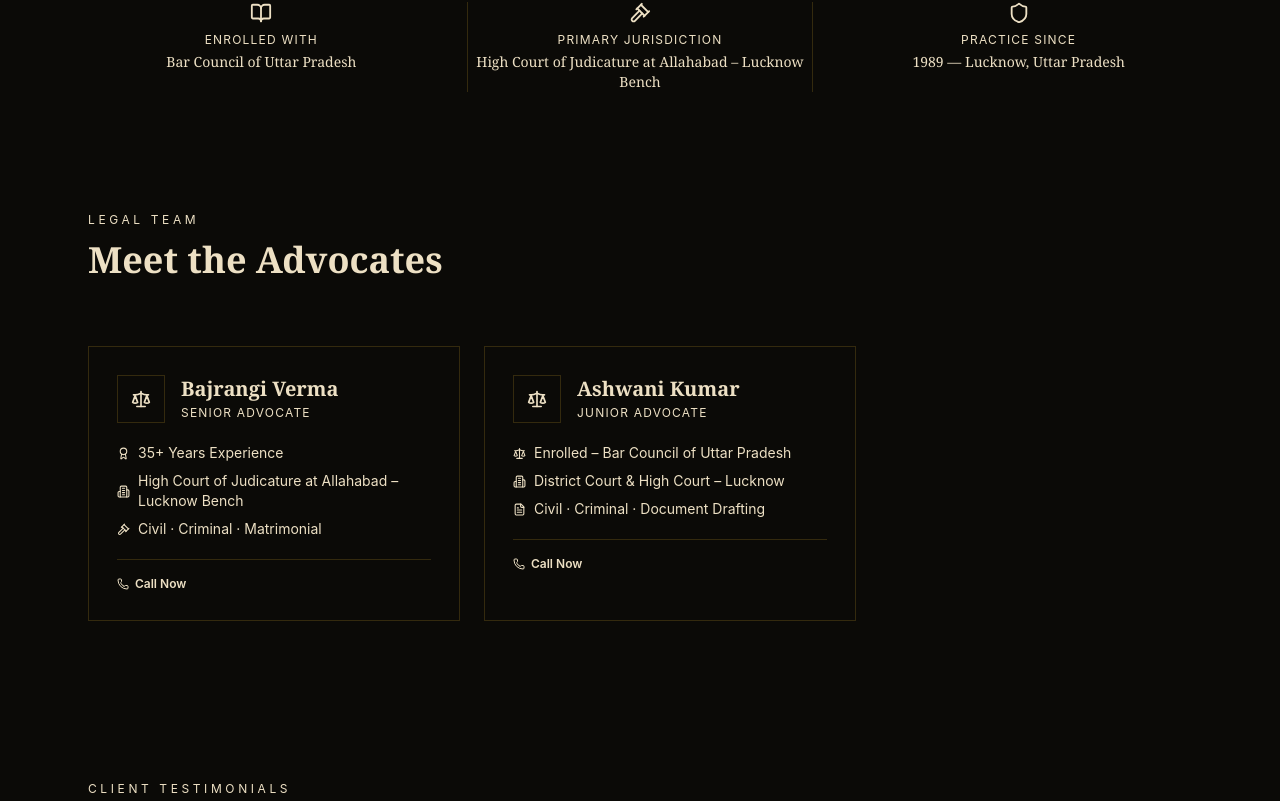
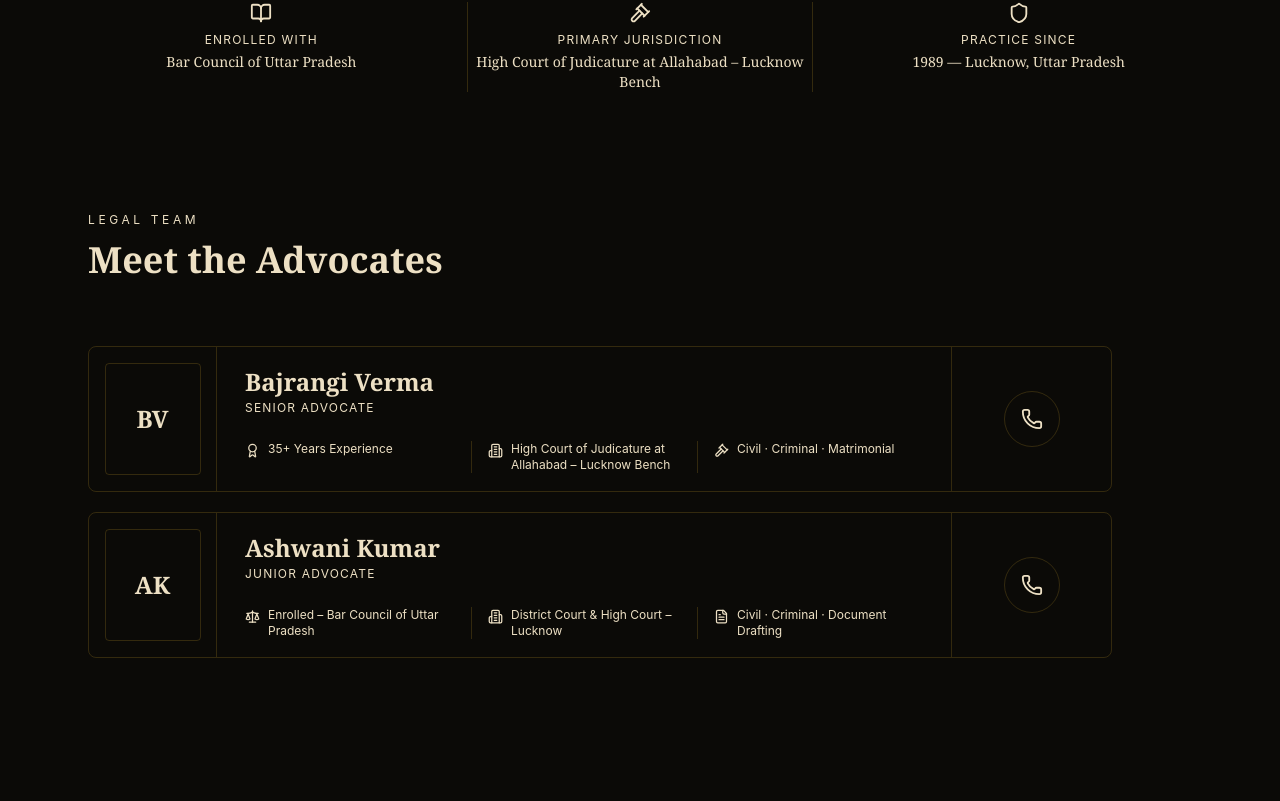
Before and after one commit to Ayushpatel-beep/bajrangi-verma-website, a React (Vite) app: page / in a window 1280 px wide. Shown: the part 1419-2220 px from the top of the page. Built offline with nearby package versions, Linux system fonts and the light colour scheme; a web font is replaced by a local one.

Commit message:
Update legal team advocate cards

```diff
--- a/src/app/App.tsx
+++ b/src/app/App.tsx
@@ -606,55 +606,180 @@ function HomePage({ nav }: { nav: (p: Page) => void }) {
       </section>
 
       {/* ── Team ── */}
-      <section className="max-w-6xl mx-auto px-6 py-20">
-        <div className="mb-12">
-          <p className="font-sans text-xs tracking-[0.3em] text-primary uppercase mb-3">Legal Team</p>
-          <h2 className="font-serif text-3xl md:text-4xl font-bold text-foreground mb-4">Meet the Advocates</h2>
-          <div className="w-16 h-0.5 bg-primary" />
-        </div>
-        <div className="grid grid-cols-1 md:grid-cols-2 gap-6 max-w-3xl">
-          {/* Senior */}
-          <div className="bg-card border border-primary/40 p-7">
-            <div className="flex items-start gap-4 mb-5">
-              <div className="w-12 h-12 bg-primary/10 border border-primary/40 flex items-center justify-center shrink-0">
-                <Scale size={20} className="text-primary" />
-              </div>
-              <div>
-                <h3 className="font-serif text-xl font-bold text-foreground">Bajrangi Verma</h3>
-                <p className="font-sans text-xs text-primary tracking-widest uppercase mt-0.5">Senior Advocate</p>
-              </div>
-            </div>
-            <div className="space-y-2 text-sm font-sans text-muted-foreground">
-              <div className="flex items-center gap-2"><Award size={13} className="text-primary shrink-0" /> 35+ Years Experience</div>
-              <div className="flex items-center gap-2"><Building2 size={13} className="text-primary shrink-0" /> High Court of Judicature at Allahabad – Lucknow Bench</div>
-              <div className="flex items-center gap-2"><Gavel size={13} className="text-primary shrink-0" /> Civil · Criminal · Matrimonial</div>
-            </div>
-            <div className="mt-5 pt-4 border-t border-border flex gap-3">
-              <a href={CALL_LINK} className="flex items-center gap-1.5 text-xs font-sans font-semibold text-primary hover:underline"><Phone size={12} /> Call Now</a>
-            </div>
-          </div>
-          {/* Junior */}
-          <div className="bg-card border border-border p-7 hover:border-primary/30 transition-colors">
-            <div className="flex items-start gap-4 mb-5">
-              <div className="w-12 h-12 bg-primary/10 border border-primary/40 flex items-center justify-center shrink-0">
-  <Scale size={20} className="text-primary" />
+<section className="max-w-6xl mx-auto px-6 py-20">
+  <div className="mb-12">
+    <p className="font-sans text-xs tracking-[0.3em] text-primary uppercase mb-3">
+      Legal Team
+    </p>
+
+    <h2 className="font-serif text-3xl md:text-4xl font-bold text-foreground mb-4">
+      Meet the Advocates
+    </h2>
+
+    <div className="w-16 h-0.5 bg-primary" />
+  </div>
+
+  <div className="space-y-5 max-w-5xl">
+
+    {/* ── Senior Advocate ── */}
+    <div className="bg-card border border-primary/40 rounded-lg overflow-hidden">
+      <div className="flex items-center">
+
+        {/* Photo */}
+        <div className="w-28 h-32 md:w-32 md:h-36 shrink-0 flex items-center justify-center bg-primary/10 border-r border-primary/30">
+          <div className="w-20 h-24 md:w-24 md:h-28 bg-primary/10 border border-primary/50 rounded-sm flex items-center justify-center overflow-hidden">
+            <span className="text-primary font-serif text-2xl font-bold">
+              BV
+            </span>
+          </div>
+        </div>
+
+        {/* Advocate Information */}
+<div className="flex-1 px-5 py-4 md:px-7">
+
+  <h3 className="font-serif text-xl md:text-2xl font-bold text-foreground">
+    Bajrangi Verma
+  </h3>
+
+  <p className="font-sans text-xs text-primary tracking-widest uppercase mt-0.5">
+    Senior Advocate
+  </p>
+
+  {/* Divider below name */}
+  <div className="w-56 h-px bg-primary/40 mt-3 mb-3" />
+
+  {/* Details */}
+  <div className="grid grid-cols-3 text-xs font-sans text-muted-foreground">
+
+    <div className="flex items-start gap-2 pr-4">
+      <Award size={15} className="text-primary shrink-0 mt-0.5" />
+      <span>35+ Years Experience</span>
+    </div>
+
+    <div className="flex items-start gap-2 px-4 border-l border-primary/30">
+      <Building2 size={15} className="text-primary shrink-0 mt-0.5" />
+      <span>
+        High Court of Judicature at Allahabad – Lucknow Bench
+      </span>
+    </div>
+
+    <div className="flex items-start gap-2 pl-4 border-l border-primary/30">
+      <Gavel size={15} className="text-primary shrink-0 mt-0.5" />
+      <span>
+        Civil · Criminal · Matrimonial
+      </span>
+    </div>
+
+  </div>
 </div>
-              <div>
-                <h3 className="font-serif text-xl font-bold text-foreground">Ashwani Kumar</h3>
-                <p className="font-sans text-xs text-primary tracking-widest uppercase mt-0.5">Junior Advocate</p>
-              </div>
-            </div>
-            <div className="space-y-2 text-sm font-sans text-muted-foreground">
-              <div className="flex items-center gap-2"><Scale size={13} className="text-muted-foreground shrink-0" /> Enrolled – Bar Council of Uttar Pradesh</div>
-              <div className="flex items-center gap-2"><Building2 size={13} className="text-muted-foreground shrink-0" /> District Court & High Court – Lucknow</div>
-              <div className="flex items-center gap-2"><FileText size={13} className="text-muted-foreground shrink-0" /> Civil · Criminal · Document Drafting</div>
-            </div>
-            <div className="mt-5 pt-4 border-t border-border flex gap-3"></div>
-              <a href={CALL_LINK_ASHWANI} className="flex items-center gap-1.5 text-xs font-sans font-semibold text-primary hover:underline"><Phone size={12} /> Call Now</a>
-          </div>
-        </div>
-      </section>
-
+
+        {/* Call Button */}
+        <div className="hidden sm:flex items-center justify-center w-32 md:w-40 self-stretch border-l border-primary/30">
+          <a
+            href={CALL_LINK}
+            aria-label="Call Bajrangi Verma"
+            className="w-14 h-14 rounded-full border border-primary flex items-center justify-center text-primary hover:bg-primary hover:text-background transition-colors"
+          >
+            <Phone size={22} />
+          </a>
+        </div>
+
+      </div>
+
+      {/* Mobile Call Button */}
+      <div className="sm:hidden border-t border-primary/30 p-4">
+        <a
+          href={CALL_LINK}
+          className="w-11 h-11 rounded-full border border-primary flex items-center justify-center text-primary hover:bg-primary hover:text-background transition-colors"
+          aria-label="Call Bajrangi Verma"
+        >
+          <Phone size={18} />
+        </a>
+      </div>
+    </div>
+
+
+    {/* ── Junior Advocate ── */}
+    <div className="bg-card border border-border rounded-lg overflow-hidden hover:border-primary/40 transition-colors">
+      <div className="flex items-center">
+
+        {/* Photo */}
+        <div className="w-28 h-32 md:w-32 md:h-36 shrink-0 flex items-center justify-center bg-primary/10 border-r border-primary/30">
+          <div className="w-20 h-24 md:w-24 md:h-28 bg-primary/10 border border-primary/50 rounded-sm flex items-center justify-center overflow-hidden">
+            <span className="text-primary font-serif text-2xl font-bold">
+              AK
+            </span>
+          </div>
+        </div>
+
+        {/* Advocate Information */}
+<div className="flex-1 px-5 py-4 md:px-7">
+
+  <h3 className="font-serif text-xl md:text-2xl font-bold text-foreground">
+    Ashwani Kumar
+  </h3>
+
+  <p className="font-sans text-xs text-primary tracking-widest uppercase mt-0.5">
+    Junior Advocate
+  </p>
+
+  {/* Divider below name */}
+  <div className="w-56 h-px bg-primary/40 mt-3 mb-3" />
+
+  {/* Details */}
+  <div className="grid grid-cols-3 text-xs font-sans text-muted-foreground">
+
+    <div className="flex items-start gap-2 pr-4">
+      <Scale size={15} className="text-primary shrink-0 mt-0.5" />
+      <span>
+        Enrolled – Bar Council of Uttar Pradesh
+      </span>
+    </div>
+
+    <div className="flex items-start gap-2 px-4 border-l border-primary/30">
+      <Building2 size={15} className="text-primary shrink-0 mt-0.5" />
+      <span>
+        District Court & High Court – Lucknow
+      </span>
+    </div>
+
+    <div className="flex items-start gap-2 pl-4 border-l border-primary/30">
+      <FileText size={15} className="text-primary shrink-0 mt-0.5" />
+      <span>
+        Civil · Criminal · Document Drafting
+      </span>
+    </div>
+
+  </div>
+</div>
+
+        {/* Call Button */}
+        <div className="hidden sm:flex items-center justify-center w-32 md:w-40 self-stretch border-l border-primary/30">
+          <a
+            href={CALL_LINK_ASHWANI}
+            aria-label="Call Ashwani Kumar"
+            className="w-14 h-14 rounded-full border border-primary flex items-center justify-center text-primary hover:bg-primary hover:text-background transition-colors"
+          >
+            <Phone size={22} />
+          </a>
+        </div>
+
+      </div>
+
+      {/* Mobile Call Button */}
+      <div className="sm:hidden border-t border-primary/30 p-4">
+        <a
+          href={CALL_LINK_ASHWANI}
+          className="w-11 h-11 rounded-full border border-primary flex items-center justify-center text-primary hover:bg-primary hover:text-background transition-colors"
+          aria-label="Call Ashwani Kumar"
+        >
+          <Phone size={18} />
+        </a>
+      </div>
+    </div>
+
+  </div>
+</section>
       {/* ── Reviews ── */}
       <section className="max-w-6xl mx-auto px-6 py-20">
         <div className="mb-12">
```
